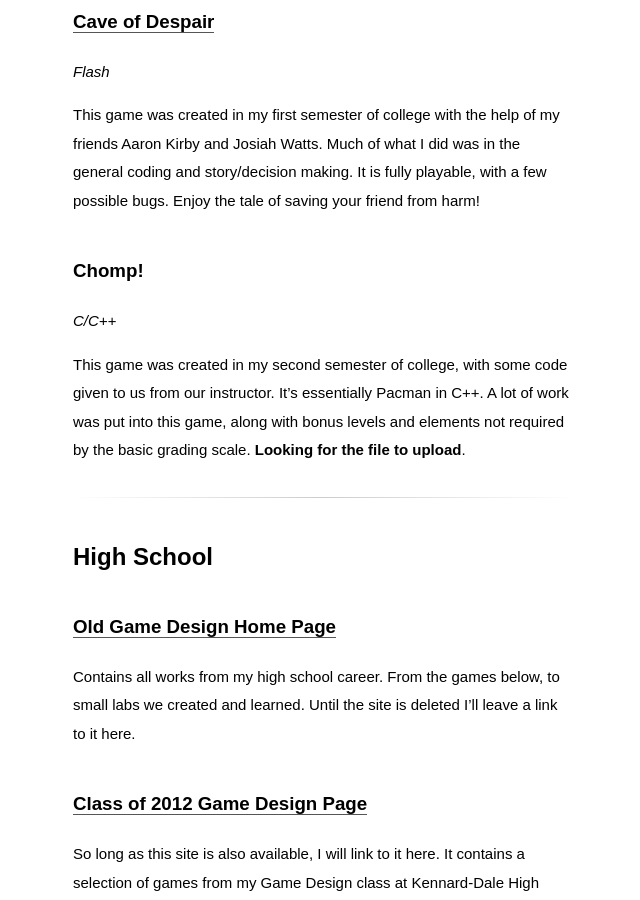
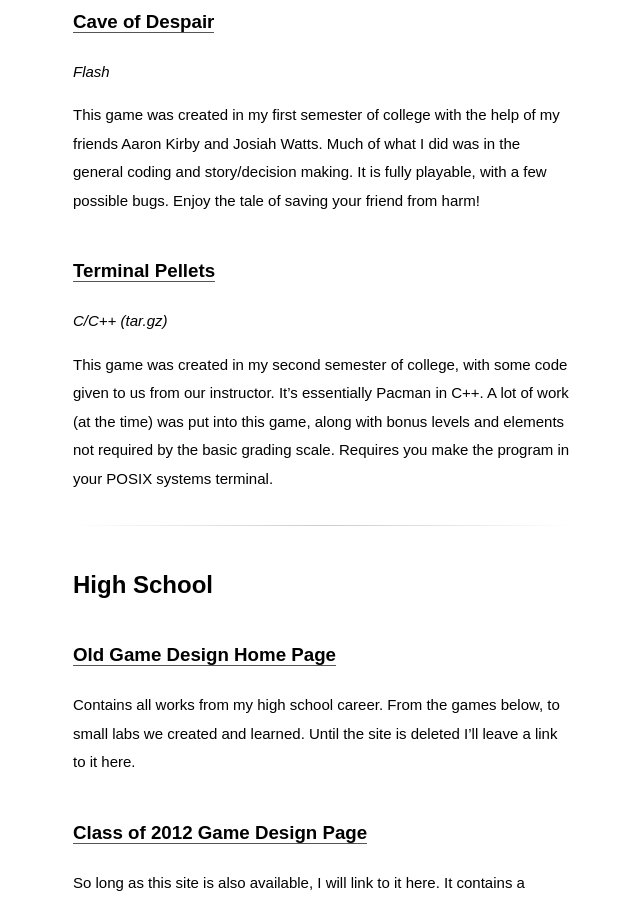
Before and after one commit to Larke12/larke12.github.io, a Jekyll site: the page built from _posts/2015-12-24-game-design.md, in a window 1280 px wide and 900 px high, scrolled down 382 px. Shown: the whole window, without its empty margins (317-957 px from the left). Built offline with Jekyll 4.4.1, drawn with Linux system fonts in a browser that asks for light colours; some web fonts are replaced.

```diff
--- a/_posts/2015-12-24-game-design.md
+++ b/_posts/2015-12-24-game-design.md
@@ -10,10 +10,10 @@ updated: 2015-12-24 13:10
 
 This game was created in my first semester of college with the help of my friends Aaron Kirby and Josiah Watts. Much of what I did was in the general coding and story/decision making. It is fully playable, with a few possible bugs. Enjoy the tale of saving your friend from harm!
 
-### Chomp!
-<em>C/C++</em>
+### [Terminal Pellets](../../assets/champ.tar.gz)
+<em>C/C++ (tar.gz)</em>
 
-This game was created in my second semester of college, with some code given to us from our instructor. It’s essentially Pacman in C++. A lot of work was put into this game, along with bonus levels and elements not required by the basic grading scale. <b>Looking for the file to upload</b>.
+This game was created in my second semester of college, with some code given to us from our instructor. It’s essentially Pacman in C++. A lot of work (at the time) was put into this game, along with bonus levels and elements not required by the basic grading scale. Requires you make the program in your POSIX systems terminal.
 
 <div class="divider"></div>
 
```
Also changed, not shown: 2 other files.
